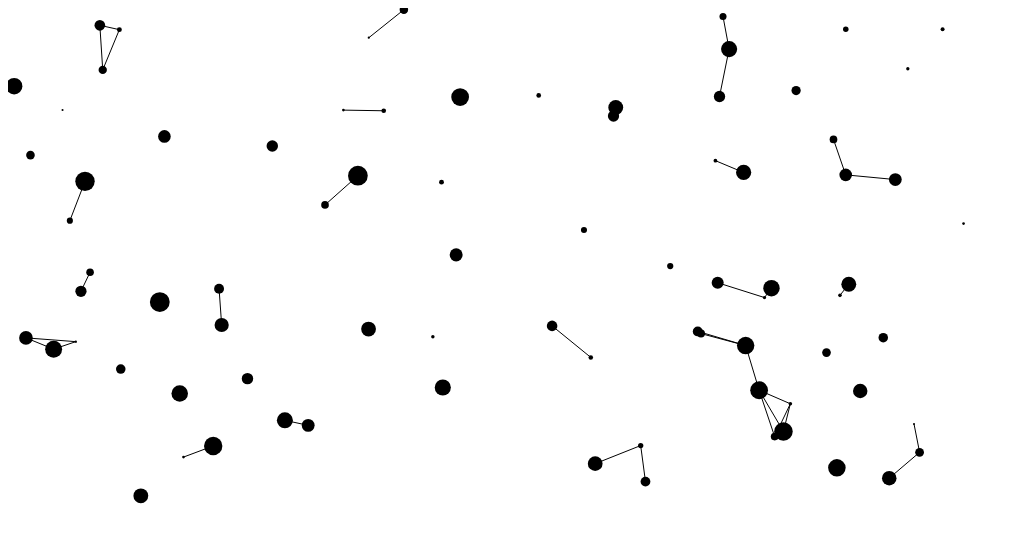
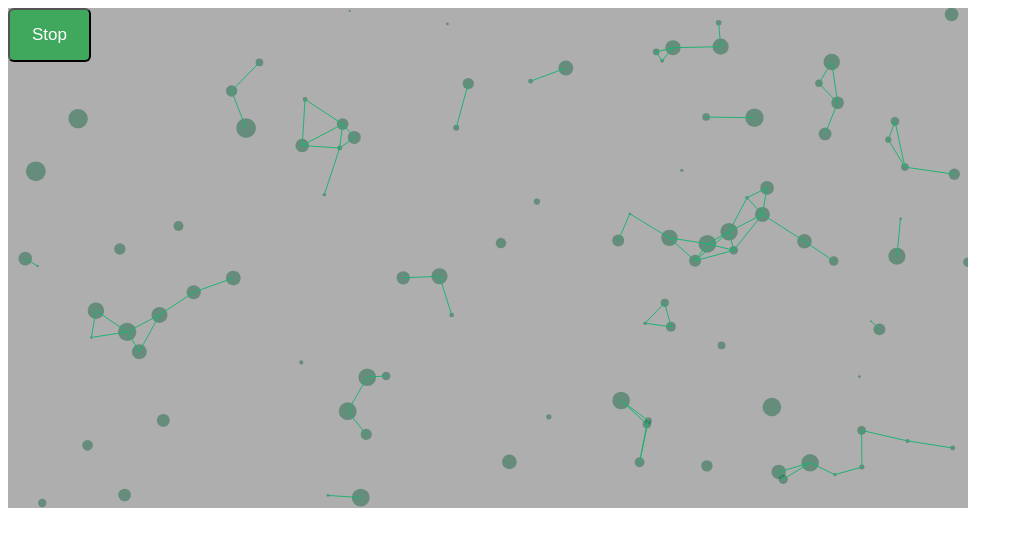
Before and after one commit to YusofBandar/d3_fun, a plain HTML site: page index.html in a window 1280 px wide. Shown: the whole page, without its empty margins (0-1023 px from the left). Drawn offline with nearby package versions, Linux system fonts and the light colour scheme; animation ran at ten frames a second.

Commit message:
Styled Particles

```diff
--- a/index.html
+++ b/index.html
@@ -5,11 +5,13 @@
     <meta charset="UTF-8">
     <meta name="viewport" content="width=device-width, initial-scale=1.0">
     <meta http-equiv="X-UA-Compatible" content="ie=edge">
+    <link rel="stylesheet" href="style.css">
     <title>D3 Fun</title>
 
 </head>
 
 <body>
+    <button onclick='stop()' id='stopButton'>Stop</button>
 
 </body>
 
--- a/particles.js
+++ b/particles.js
@@ -1,4 +1,4 @@
-
+let stopped = false;
 
 function renderParticles(amount = 500, options = {}) {
 
@@ -8,6 +8,7 @@ function renderParticles(amount = 500, options = {}) {
         h = 500;
 
     let svg = d3.select("body").append("svg")
+        .attr("class","particlesCanvas")
         .attr("width", w)
         .attr("height", h);
 
@@ -22,6 +23,7 @@ function renderParticles(amount = 500, options = {}) {
             };
         }))
         .enter().append("circle")
+        .attr('class','particle')
         .attr("r", function (d) {
             return d.r;
         });
@@ -30,7 +32,9 @@ function renderParticles(amount = 500, options = {}) {
 
 
     d3.timer(function () {
-
+        if(stopped){
+            return;
+        }
 
         // Update the circle positions.
         particles
@@ -50,7 +54,6 @@ function renderParticles(amount = 500, options = {}) {
 
         svg.selectAll("line").remove()
         let count = 0;
-        let lines = 0;
         particles.each(function (p1, p1Index) {
             count ++;
             particles.each(function (p2, p2Index) {
@@ -58,24 +61,23 @@ function renderParticles(amount = 500, options = {}) {
                     return
                 }
                 if (distance(p1.x, p1.y,p2.x, p2.y) < options.maxDistance) {
-                    lines ++;
                     svg.append("line")
+                        .attr("class","link")
                         .attr("x1", p1.x)
                         .attr("y1", p1.y)
                         .attr("x2", p2.x)
                         .attr("y2", p2.y)
-                        .attr("stroke", "black")
                 }
             })
         })
-
-        console.log(lines)
-
     });
 }
 
 
-
+function stop(){
+    document.getElementById('stopButton').innerHTML = stopped ? 'Stop' : 'Start';
+    stopped = !stopped
+}
 
 
 function distance(x0, y0, x1, y1) {
@@ -119,4 +121,4 @@ function defaultOptions(options) {
 }
 
 
-renderParticles(80);
+renderParticles(100,{maxSpeed:2});
--- /dev/null
+++ b/style.css
@@ -0,0 +1,25 @@
+#stopButton{
+    position: fixed;
+    background-color:#40a85c;
+	-moz-border-radius:6px;
+	-webkit-border-radius:6px;
+	border-radius:6px;
+	display:inline-block;
+	cursor:pointer;
+	color:#ffffff;
+	font-size:17px;
+	padding:15px 22px;
+	text-decoration:none;
+}
+
+.link{
+    stroke: #1fb373;
+}
+
+.particlesCanvas{
+    background-color: rgb(174, 174, 174);
+}
+
+.particle{
+    fill: #0e623e72;
+}
```
